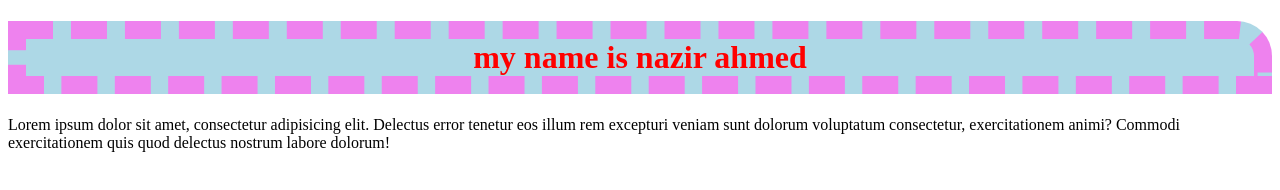
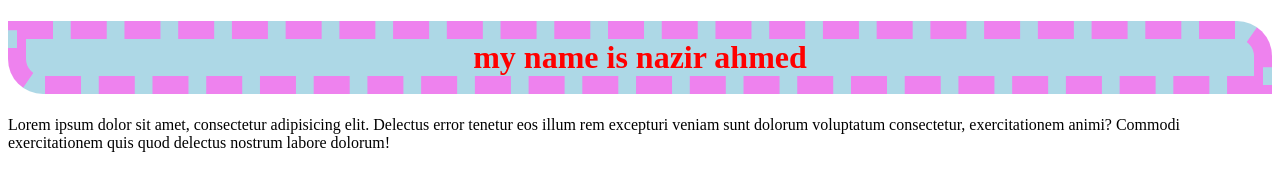
Before and after one commit to kmnazrul/first-repo, a plain HTML site: page index.html in a window 1280 px wide. Drawn offline with Linux system fonts and the light colour scheme.

Commit message:
third update

```diff
--- a/style.css
+++ b/style.css
@@ -2,7 +2,7 @@ h1 {
   color: red;
   background-color: lightblue;
   border: 0.5cm dashed violet;
-  border-bottom-left-radius: 35pxpx;
+  border-bottom-left-radius: 35px;
   border-top-right-radius: 35px;
   text-align: center;
 }
```
